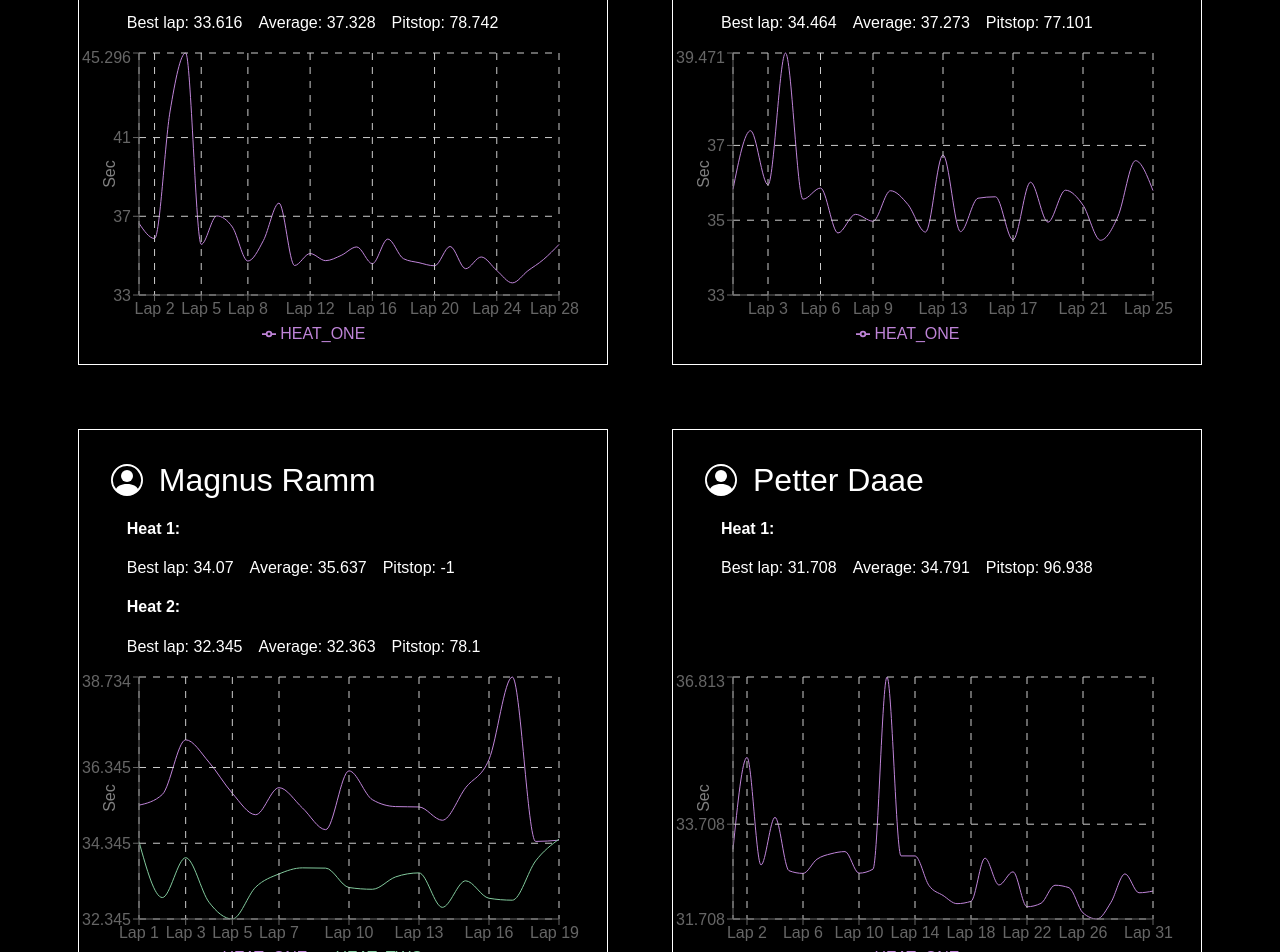
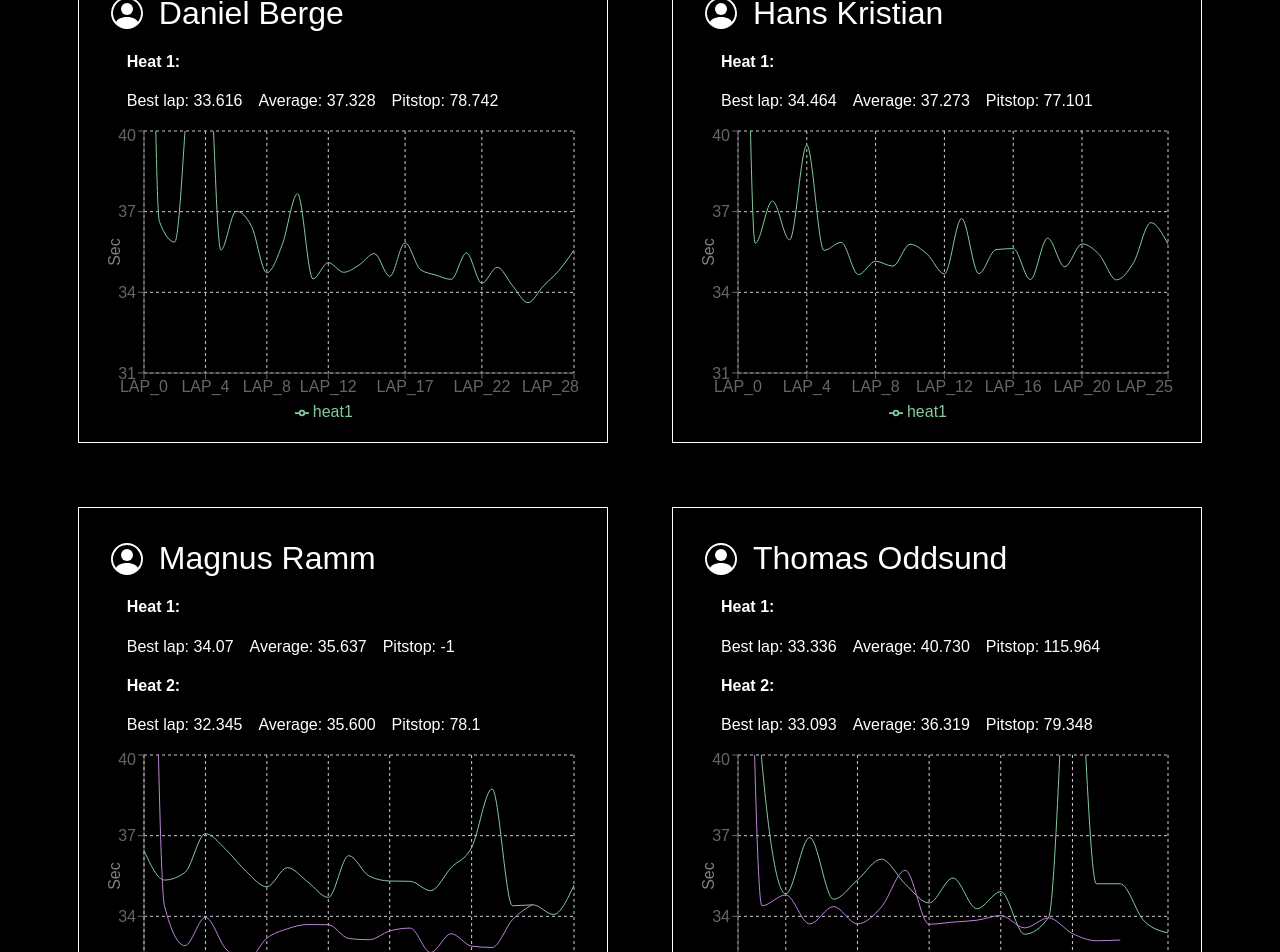
Before and after one commit to MathiasSJacobsen/gokart-stats, a React (Create React App) app: page / in a window 1280 px wide. Shown: the part 1520-2472 px from the top of the page. Built offline with nearby package versions, Linux system fonts and the light colour scheme.

Commit message:
Better algotithm
Co-authored-by: Sivert Johansen <sivert.johansen@bekk.no>

```diff
--- a/src/SessionTimes.tsx
+++ b/src/SessionTimes.tsx
@@ -1,15 +1,13 @@
 import styled from "styled-components/macro";
 import dbOne from "./db/sessionOne.json";
 import dbTwo from "./db/sessionTwo.json";
-import TeamStat from "./teamStat/TeamStat";
 import { transformLapData } from "./utils";
 import { useEffect, useState } from "react";
-import { SessionData } from "./Types";
 import { PersonalStatsContainer } from "./landing/Landing";
 import PersonalStat from "./personalStats/PersonalStat";
 
 const SessionTimes = ({ nr }: { nr: number }) => {
-  const [data, setData] = useState<SessionData[]>();
+  const [data, setData] = useState<any>();
 
   useEffect(() => {
     setData(nr === 1 ? transformLapData(dbOne) : transformLapData(dbTwo));
@@ -17,10 +15,9 @@ const SessionTimes = ({ nr }: { nr: number }) => {
   if (!data) return null;
   return (
     <StatsContainer>
-      {nr === 1 ? <TeamStat data={data} /> : null}
       <PersonalStatsContainer>
-        {data.map((e) => (
-          <PersonalStat key={e.name} user={e} />
+        {Object.keys(data).map((e: string) => (
+          <PersonalStat key={e} name={e} user={data[e]} />
         ))}
       </PersonalStatsContainer>
     </StatsContainer>
--- a/src/Types.ts
+++ b/src/Types.ts
@@ -20,3 +20,9 @@ export type ChartType = {
   [Heat.HEAT_TWO]?: number;
   name: string;
 }[];
+
+export type Res = {
+  [key: string]: {
+    [key: number]: number[][];
+  };
+};
--- a/src/db/sessionOne.json
+++ b/src/db/sessionOne.json
@@ -1,7 +1,7 @@
 [
   {
     "date": "21/3/23",
-    "name": "Sindre",
+    "name": "Sindre Moldeklev",
     "laps": [
       "35.870",
       "36.241",
@@ -30,7 +30,7 @@
   },
   {
     "date": "21/3/23",
-    "name": "Ole-Martin",
+    "name": "Ole-Martin Mørk",
     "laps": [
       "1.15.490",
       "34.397",
@@ -92,7 +92,7 @@
 
   {
     "date": "21/3/23",
-    "name": "Sindre",
+    "name": "Sindre Moldeklev",
     "laps": [
       "1.23.086",
       "36.347",
@@ -121,7 +121,7 @@
   },
   {
     "date": "21/3/23",
-    "name": "Petter",
+    "name": "Petter Daae",
     "laps": [
       "1.14.987",
       "35.231",
@@ -152,7 +152,7 @@
   },
   {
     "date": "21/3/23",
-    "name": "Daniel",
+    "name": "Daniel Berge",
     "laps": [
       "1.18.742",
       "36.643",
--- a/src/landing/Landing.tsx
+++ b/src/landing/Landing.tsx
@@ -4,18 +4,19 @@ import dbOne from "../db/sessionOne.json";
 import dbTwo from "../db/sessionTwo.json";
 
 import { transformLapData } from "../utils";
+import { Res } from "../Types";
 
 type Props = {};
 
 const Landing = (props: Props) => {
-  const data = transformLapData([...dbOne, ...dbTwo]);
+  const data: Res = transformLapData([...dbOne, ...dbTwo]);
 
   return (
     <StatsContainer>
       <p>🐛 Denne siden viser feil om du har kjørt 2 ganger, hvis du er en av de som har kjørt mer enn 1 gang se riktig data i hendholdsvis tab S1 og S2</p>
       <PersonalStatsContainer>
-        {data.map((e) => (
-          <PersonalStat key={e.name} user={e} />
+        {Object.keys(data).map((e: string) => (
+          <PersonalStat name={e} key={e} user={data[e]} />
         ))}
       </PersonalStatsContainer>
     </StatsContainer>
--- a/src/personalStats/HeaderStat.tsx
+++ b/src/personalStats/HeaderStat.tsx
@@ -8,11 +8,10 @@ import {
 
 type Props = {
   laps: number[];
-  username: string;
   heat: number;
 };
 
-export const HeaderStat = ({ heat, laps, username }: Props) => {
+export const HeaderStat = ({ heat, laps }: Props) => {
   const [average, setAverage] = useState(0);
   const [fastestLap, setFastestLap] = useState(0);
   const [pitstop, setPitstop] = useState(0);
--- a/src/personalStats/PersonalStat.tsx
+++ b/src/personalStats/PersonalStat.tsx
@@ -1,91 +1,41 @@
-import { useEffect, useState } from "react";
+import { useState } from "react";
 import { BsPersonCircle } from "react-icons/bs";
-import {
-  LineChart,
-  Line,
-  Legend,
-  CartesianGrid,
-  XAxis,
-  YAxis,
-  Tooltip,
-} from "recharts";
 import styled from "styled-components/macro";
-import { useWindowSize } from "../hooks/useWindowSize";
-import { SessionData, Heat } from "../Types";
-import { sessionEnumToSessionNr } from "../utils";
+import MultiLineChart from "../shared/MulitlineChart";
 import { HeaderStat } from "./HeaderStat";
 
 type Props = {
-  user: SessionData;
+  user: { [key: number]: number[][] };
+  name: string;
 };
 
-const PersonalStat = ({ user }: Props) => {
+const PersonalStat = ({ user, name }: Props) => {
   const [data] = useState(user);
 
-  const [vertical] = useWindowSize();
-  const [chartHeight, setChartHeight] = useState(0);
-  const [chartWidth, setChartWidth] = useState(0);
-
-  useEffect(() => {
-    setChartHeight(vertical > 767 ? 300 : 200);
-    setChartWidth(vertical > 767 ? 500 : 300);
-  }, [vertical]);
-
+  const makeHeaderStats = () => {
+    let c = 0;
+    return Object.values(user).flatMap((e, i) => {
+      return (
+        <>
+          {e.map((ee) => {
+            c++;
+            return <HeaderStat laps={ee} heat={c} />;
+          })}
+        </>
+      );
+    });
+  };
   return (
     <StatContainer>
       <HeaderContainer>
         <Name>
           <BsPersonCircle />
-          <MySpan>{data.name}</MySpan>
+          <MySpan>{name}</MySpan>
         </Name>
-        <HeaderStat
-          heat={sessionEnumToSessionNr(Heat.HEAT_ONE)}
-          laps={data.laps.map((e) => e.HEAT_ONE) as number[]}
-          username={user.name}
-        />
-        {data.laps[0].HEAT_TWO ? (
-          <HeaderStat
-            heat={sessionEnumToSessionNr(Heat.HEAT_TWO)}
-            laps={data.laps.map((e) => e.HEAT_TWO) as number[]}
-            username={user.name}
-          />
-        ) : (
-          <div></div>
-        )}
+        {makeHeaderStats()}
       </HeaderContainer>
       <ChartContainer>
-        <LineChart
-          width={chartWidth}
-          height={chartHeight}
-          data={
-            data.laps.some((e) => Heat.HEAT_TWO in e)
-              ? data.laps
-                  .filter((e) => e.HEAT_ONE! < 60)
-                  .filter((e) => e.HEAT_TWO! < 60)
-              : data.laps.filter((e) => e.HEAT_ONE! < 60)
-          }
-          margin={{ top: 5, right: 20, bottom: 5, left: 0 }}
-        >
-          <Line
-            type="monotone"
-            dot={false}
-            dataKey={Heat.HEAT_ONE}
-            stroke="#bf84d8"
-          />
-          {data.laps.some((e) => Heat.HEAT_TWO in e) && (
-            <Line
-              dot={false}
-              type="monotone"
-              dataKey={Heat.HEAT_TWO}
-              stroke="#82ca9d"
-            />
-          )}
-          <Legend />
-          <CartesianGrid stroke="#ccc" strokeDasharray="7 7" />
-          <XAxis dataKey="name" />
-          <YAxis label={{ value: "Sec", angle: -90 }} domain={[33]} />
-          <Tooltip />
-        </LineChart>
+        <MultiLineChart data={data} />
       </ChartContainer>
     </StatContainer>
   );
@@ -97,7 +47,7 @@ const HeaderContainer = ({
   children,
   classname,
 }: {
-  children: React.ReactElement[];
+  children: any;
   classname?: string;
 }) => {
   return <StyledContainer className={classname}>{children}</StyledContainer>;
--- /dev/null
+++ b/src/shared/MulitlineChart.tsx
@@ -0,0 +1,109 @@
+import React, { useEffect, useState } from "react";
+import {
+  LineChart,
+  Line,
+  XAxis,
+  YAxis,
+  CartesianGrid,
+  Legend,
+  Tooltip,
+} from "recharts";
+import { useWindowSize } from "../hooks/useWindowSize";
+
+interface Props {
+  data: { [key: number]: number[][] };
+  colors?: string[];
+}
+
+interface Point {
+  name: string;
+  heat1: number;
+  heat2: number;
+}
+
+const MultiLineChart: React.FC<Props> = ({
+  data,
+  colors = ["#82ca9d", "#bf84d8"],
+}) => {
+  const [chartData, setChartData] = useState<Point[]>();
+
+  const [vertical] = useWindowSize();
+  const [chartHeight, setChartHeight] = useState(0);
+  const [chartWidth, setChartWidth] = useState(0);
+
+  useEffect(() => {
+    setChartHeight(vertical > 767 ? 300 : 200);
+    setChartWidth(vertical > 767 ? 500 : 300);
+  }, [vertical]);
+
+  useEffect(() => {
+    const _points: number[][][] = [];
+
+    Object.keys(data).forEach((key: string) => {
+      data[parseInt(key)].forEach((heat, sess) => {
+        heat.forEach((lap, lap_index) => {
+          if (_points.length === lap_index) {
+            _points.push([]);
+          }
+          _points[lap_index].push([lap, sess]);
+        });
+      });
+    });
+
+    const points: Point[] = _points.map((p, i) => {
+      let obj: any = {};
+      obj["name"] = `LAP_${i}`;
+
+      let counter = 1;
+      let temp = 0;
+      let prev: number | null = null;
+      p.forEach((v, j) => {
+        if (prev && prev !== v[1] && temp === 1) {
+          counter += 1;
+          temp = 0;
+        }
+
+        obj[`heat${counter}`] = v[0];
+
+        temp += 1;
+        if (temp === 2) {
+          temp = 0;
+        }
+        prev = v[1];
+        counter += 1;
+      });
+      return obj as Point;
+    });
+
+    setChartData(points);
+  }, [data]);
+
+  if (!chartData) return null;
+
+  return (
+    <LineChart width={chartWidth} height={chartHeight} data={chartData}>
+      <CartesianGrid strokeDasharray="3 3" />
+      <XAxis dataKey="name" />
+      <YAxis
+        label={{ value: "Sec", angle: -90 }}
+        domain={[31, 40]}
+        allowDataOverflow={true}
+      />
+      <Legend />
+      <Tooltip />
+      {Object.keys(chartData[0])
+        .splice(1)
+        .map((_, i: number) => (
+          <Line
+            dot={false}
+            key={i}
+            dataKey={`heat${i + 1}`}
+            type="monotone"
+            stroke={colors[i % 2]}
+          />
+        ))}
+    </LineChart>
+  );
+};
+
+export default MultiLineChart;
--- a/src/utils.ts
+++ b/src/utils.ts
@@ -1,5 +1,5 @@
 import { getFastestLap } from "./dataCrunshing";
-import { ChartType, Heat, SessionData } from "./Types";
+import { Heat, Res, SessionData, SessionDBData } from "./Types";
 import db from "./db/sessionOne.json";
 
 export const mapLapTimeToNumber = (lapTime: string) => {
@@ -11,56 +11,49 @@ export const mapLapTimeToNumber = (lapTime: string) => {
   }
 };
 
-export const transformData = (laps: string[], session: Heat): ChartType => {
-  const x = session === Heat.HEAT_ONE ? 1 : 2;
-  return laps.map((e, i) => {
-    if (x === 1) {
-      return {
-        name: `Lap ${i}`,
-        [Heat.HEAT_ONE]: mapLapTimeToNumber(e),
-      };
-    } else {
-      return {
-        name: `Lap ${i}`,
-        [Heat.HEAT_TWO]: mapLapTimeToNumber(e),
-      };
-    }
+export const transformDataToChartData = (dbData: SessionDBData[]) => {
+  const res: { [x: string]: string | number; name: string }[][] = [];
+  dbData.forEach((e) => {
+    let i = 1;
+    res.forEach((da) => {
+      const t = Object.keys(da[0]).filter((t) => t !== "name");
+      if (t.length >= 1) {
+        console.log(t.at(t.length - 1)?.at(-1));
+
+        const undefinedKanskje = t.at(t.length - 1)!.at(t.length - 1);
+        i = undefinedKanskje ? parseInt(undefinedKanskje) + 1 : 1; // denne burde være regex som fjerner bokstaver
+      }
+    });
+    res.push(
+      e.laps.map((lap) => {
+        return {
+          name: e.name,
+          [`value${i}`]: mapLapTimeToNumber(lap.toString()),
+        };
+      })
+    );
   });
 };
 
-export function transformLapData(data: any[]): SessionData[] {
-  let result: SessionData[] = [];
+export function transformLapData(data: any[]) {
+  const dateMap: { [key: string]: number } = { "21/3/23": 0, "25/4/23": 1 };
+
+  const result2: Res = {};
   data.forEach((item) => {
     const { name, date, laps } = item;
 
-    if (result.length === 0 || !result.some((e) => e.name === name)) {
-      const newData: SessionData = {
-        name,
-        date,
-        laps: transformData(laps, Heat.HEAT_ONE),
-      };
-      result.push(newData);
-    } else {
-      const person = result.find((e) => e.name === name) as SessionData;
-      const session_two = transformData(laps, Heat.HEAT_TWO);
-      const sessions = person.laps.map((e) => {
-        const sessionOneValue = session_two.find((n) => n.name === e.name);
-        // @TODO: Problem hvis du kjører en mer runde i andre session
-        return {
-          ...e,
-          HEAT_TWO: sessionOneValue?.HEAT_TWO,
-        };
-      });
+    if (!result2.hasOwnProperty(name)) {
+      result2[name] = {};
+    }
 
-      const newData: SessionData = {
-        ...person,
-        laps: sessions,
-      };
-      result = result.map((e) => (e.name === name ? newData : e));
+    if (!result2[name].hasOwnProperty(dateMap[date])) {
+      result2[name][dateMap[date]] = [];
     }
+
+    result2[name][dateMap[date]].push(laps.map(mapLapTimeToNumber));
   });
 
-  return result;
+  return result2;
 }
 
 export const getTeamLapData = () => {
```
